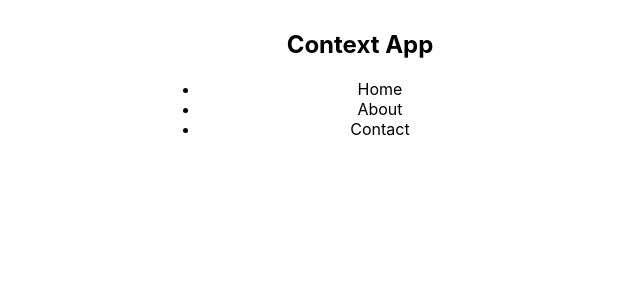
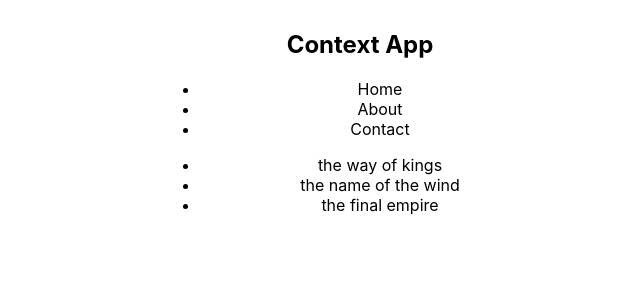
Before and after one commit to GiaEdgington/react-context-hooks, a React (Create React App) app: page / in a window 1280 px wide. Shown: the top 300 px of the page, without its empty margins (280-920 px from the left). Built offline with nearby package versions, Linux system fonts and the light colour scheme.

Commit message:
Add books

```diff
--- a/src/App.js
+++ b/src/App.js
@@ -1,10 +1,12 @@
 import React from 'react';
 import Navbar from './components/Navbar';
+import BookList from './components/BookList';
 
 function App() {
   return (
     <div className="App">
       <Navbar />
+      <BookList />
     </div>
   );
 }
--- a/src/components/BookList.js
+++ b/src/components/BookList.js
@@ -6,9 +6,9 @@ class BookList extends Component {
         return (
             <div>
                 <ul>
-                    <li></li>
-                    <li></li>
-                    <li></li>
+                    <li>the way of kings</li>
+                    <li>the name of the wind</li>
+                    <li>the final empire</li>
                 </ul>
             </div>
          );
```
